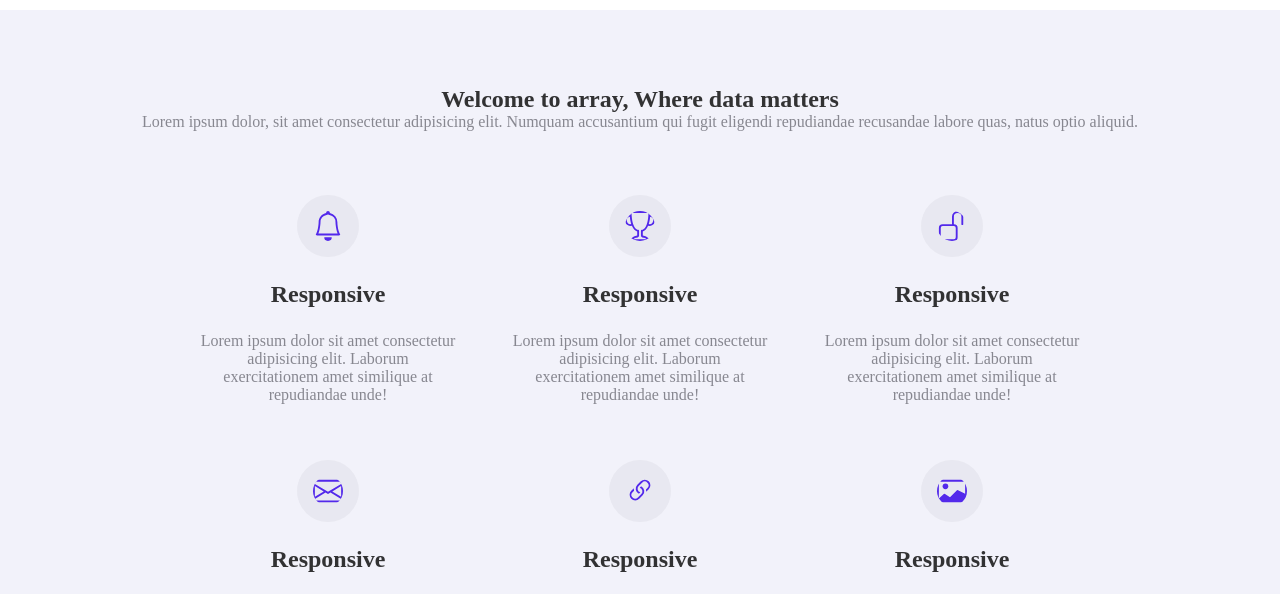
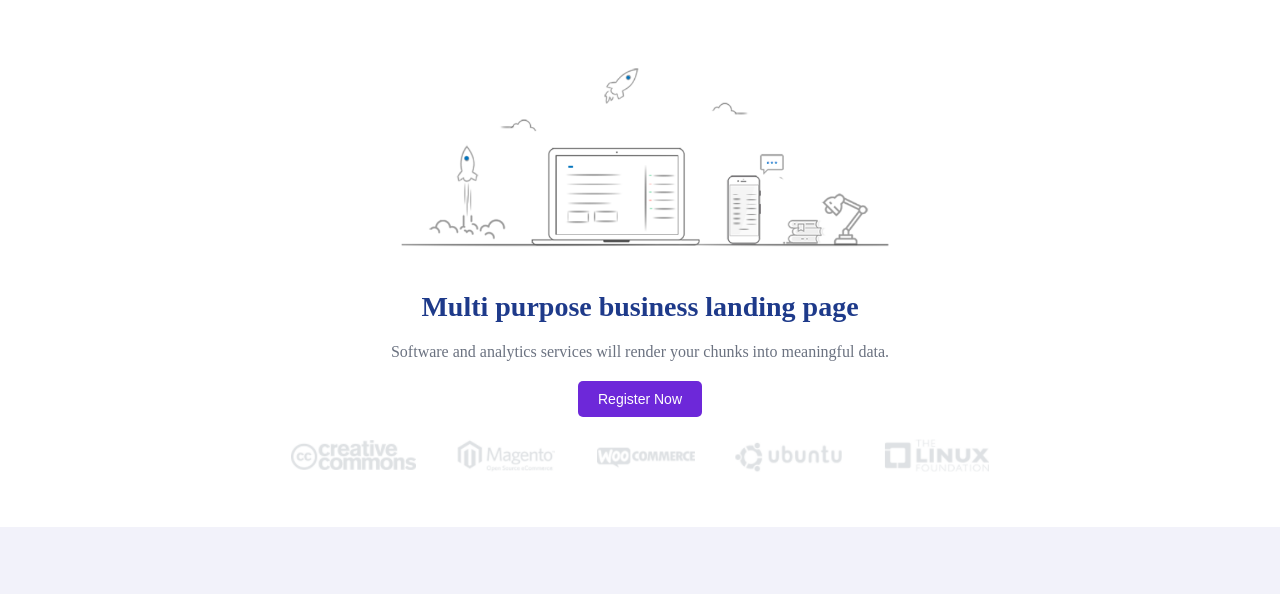
Before and after one commit to SalmaMasioub/array, a plain HTML site: page index.html in a window 1280 px wide. Shown: the part 135-729 px from the top of the page. Drawn offline with Linux system fonts and the light colour scheme.

Commit message:
firstcommit

```diff
--- a/index.html
+++ b/index.html
@@ -47,6 +47,24 @@
             </ul>
         </nav>
     </header>
+
+    <!-- section n1 -->
+
+    <section class="section1">
+        <div class="content">
+            <img src="./public/images/Screenshot 2025-03-05 101232.png" alt="" class="image">
+            <h1>Multi purpose business landing page</h1>
+            <p>Software and analytics services will render your chunks into meaningful data.</p>
+            <button class="register">Register Now</button>
+        </div>
+        <div class="logos">
+            <img src="./public/images/Screenshot 2025-03-05 101553.png" alt="">
+            <img src="./public/images/Screenshot 2025-03-05 101559.png" alt="">
+            <img src="./public/images/Screenshot 2025-03-05 101605.png" alt="">
+            <img src="./public/images/Screenshot 2025-03-05 101610.png" alt="">
+            <img src="./public/images/Screenshot 2025-03-05 101615.png" alt="">
+        </div>
+    </section>
 
     <section class="first_section">
         <div>
--- a/public/css/app.css
+++ b/public/css/app.css
@@ -134,9 +134,50 @@ background-color:#6d48e5 ;
     font-size: 7vh;
 }
 
+.section1 {
+    text-align: center;
+    padding: 50px;
+}
 
+.image {
+    width: 60%;
+    max-width: 600px;
+}
 
+.content h1 {
+    color: #1E3A8A;
+    font-size: 28px;
+    font-weight: bold;
+    margin: 20px 0;
+}
 
+.content p {
+    color: #6B7280;
+    font-size: 16px;
+    margin-bottom: 20px;
+}
+
+.register {
+    background-color: #6D28D9;
+    color: white;
+    border: none;
+    padding: 10px 20px;
+    border-radius: 5px;
+    font-size: 14px;
+    cursor: pointer;
+}
+
+.logos {
+    display: flex;
+    justify-content: center;
+    gap: 20px;
+    margin-top: 20px;
+}
+
+.logos img {
+    height: 40px;
+    opacity: 0.6;
+}
 @media (max-width:440px) {
     .open{
         display: initial
@@ -190,4 +231,8 @@ background-color:#6d48e5 ;
         flex-direction: column;
 
      }
+     .logos{
+        display: grid;
+        grid-template-columns: 1fr 2fr  ;
      }
+}
```
Also changed, not shown: public/images/Screenshot 2025-03-05 101232.png (added), public/images/Screenshot 2025-03-05 101553.png (added), public/images/Screenshot 2025-03-05 101559.png (added), public/images/Screenshot 2025-03-05 101605.png (added), public/images/Screenshot 2025-03-05 101610.png (added), public/images/Screenshot 2025-03-05 101615.png (added). Lines whose indentation alone changed are shown as unchanged.
